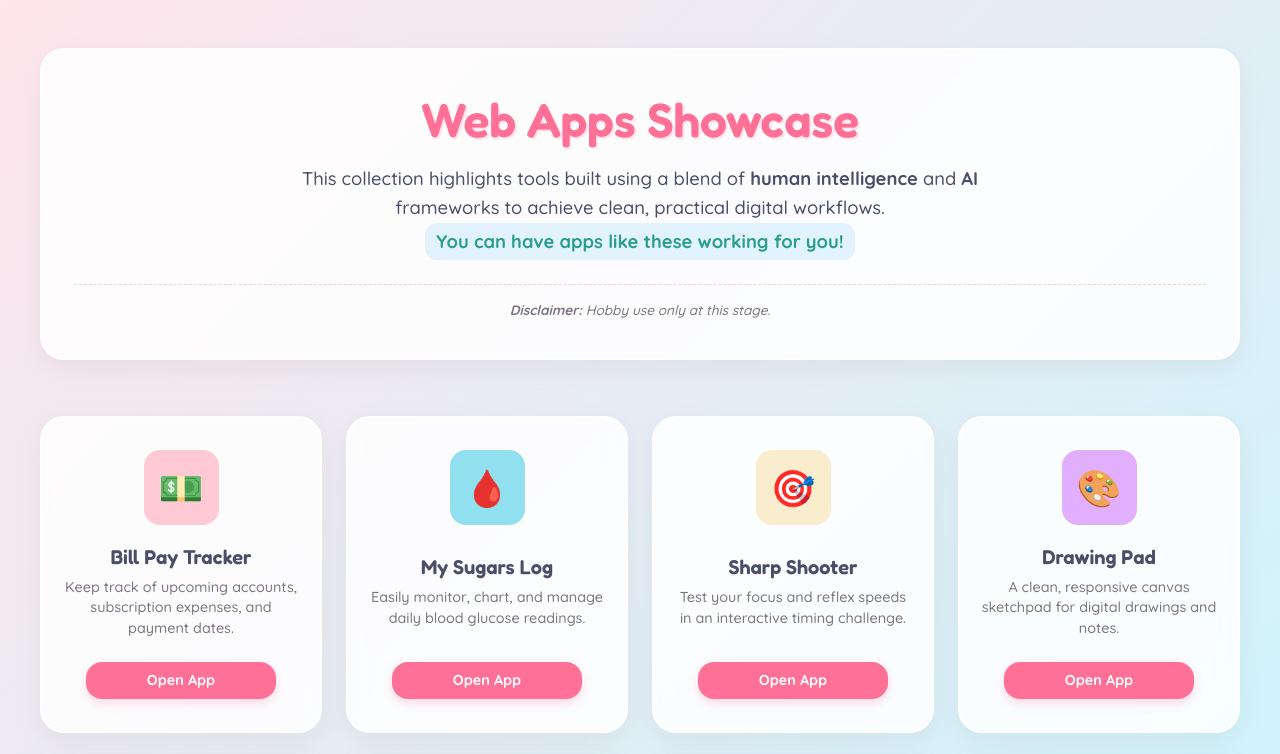
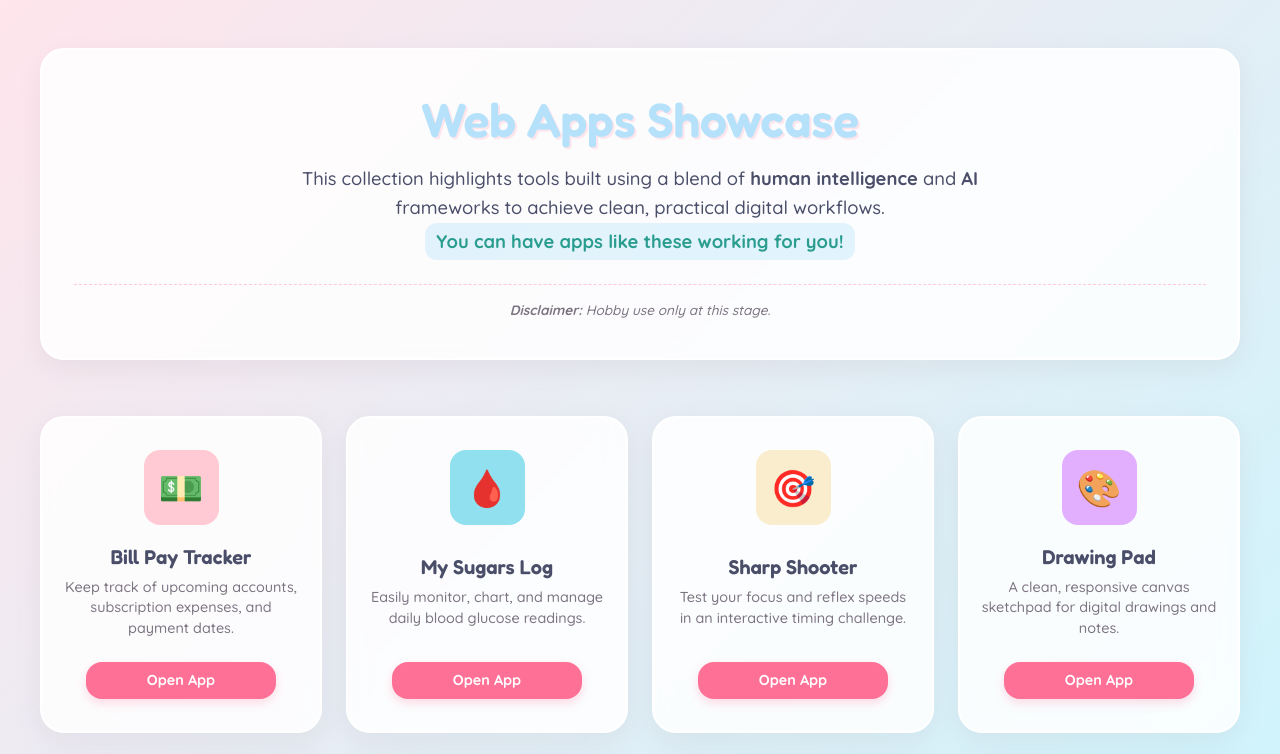
Before and after one commit to infoprodneedham-hash/showcase, a plain HTML site: page index.html in a window 1280 px wide. Shown: the top 754 px of the page. Drawn offline with Linux system fonts and the light colour scheme.

Commit message:
Change h1 color from #ff7096 to #b5e2fa

```diff
--- a/index.html
+++ b/index.html
@@ -74,7 +74,7 @@
 
         h1 {
             font-size: 3rem;
-            color: #ff7096;
+            color: #b5e2fa;
             margin-bottom: 1rem;
             text-shadow: 2px 2px 0px #ffe5ec;
         }
```
